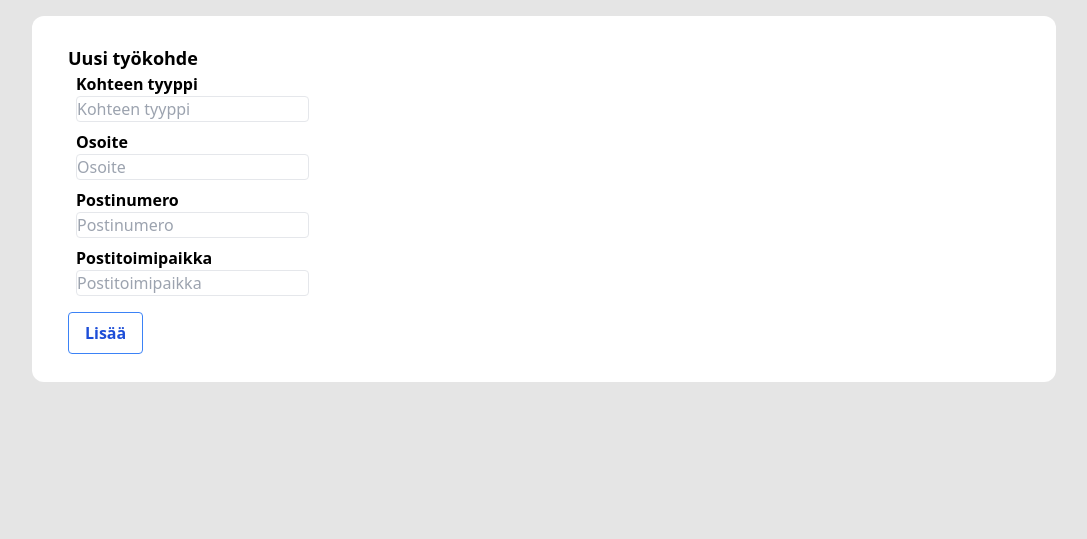
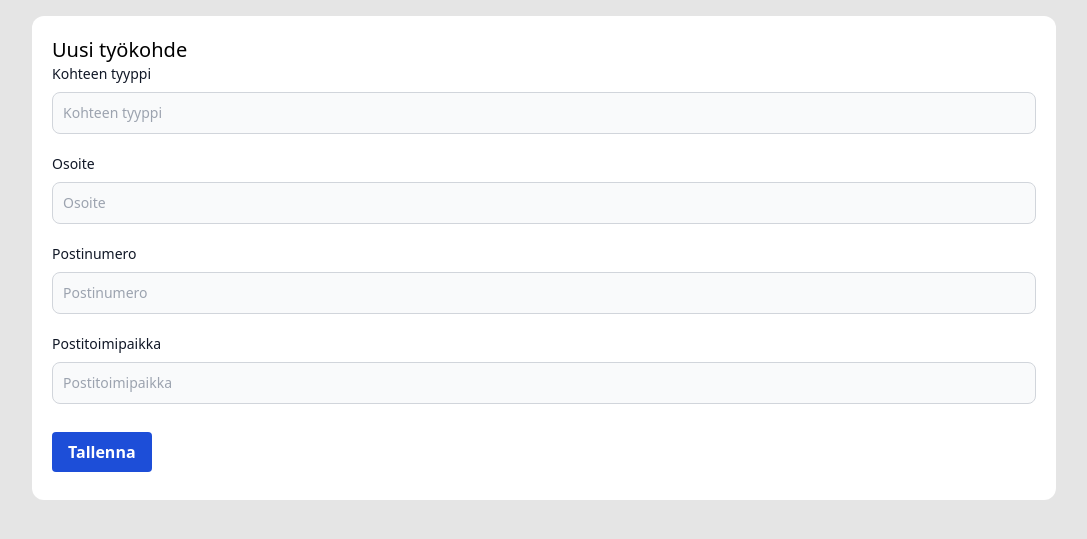
Before and after one commit to ahakkar/tiko, a Node server app: template src/views/tyokohteet/uusi.hbs in a window 1280 px wide. Shown: the part 68-607 px from the top of the page, without its empty margins (96-1183 px from the left). Run offline with Node 20, Linux system fonts and the light colour scheme; the template is opened without the code that fills it, so the values that code supplies are empty; some libraries are stand-ins or nearby versions.

Commit message:
Muuta uuden työkohteen lisääminen modaaliksi näkymäksi

```diff
--- a/src/controllers/tyokohteet.ts
+++ b/src/controllers/tyokohteet.ts
@@ -21,7 +21,9 @@
 }); */
 
 router.get('/form', (_req, res) => {
-  res.render('tyokohteet/uusi');
+  res.render('tyokohteet/uusi', {
+    layout: 'modal',
+  });
 });
 
 const fields: Field[] = [
--- a/src/views/tyokohteet/index.hbs
+++ b/src/views/tyokohteet/index.hbs
@@ -1,7 +1,7 @@
 <h1 class="font-medium text-3xl">Työkohteet</h1>
 
-<div id="form">
-  <button hx-get="/tyokohteet/form" hx-target="#form"
+<div id="uusi-tyokohde-form">
+  <button hx-get="/tyokohteet/form" hx-target="#modal-content"
     class="bg-transparent hover:bg-blue-500 text-blue-700 font-semibold hover:text-white py-2 px-4 border border-blue-500 hover:border-transparent rounded my-2">
     Uusi työkohde
   </button>
--- a/src/views/tyokohteet/uusi.hbs
+++ b/src/views/tyokohteet/uusi.hbs
@@ -1,28 +1,39 @@
-<!-- Tapahtuma 2 html -->
-<div>
-  <form id="uusi-kohde-form" hx-post="/tyokohteet" hx-target="#main-content"
-    class="my-2 ml-4">
-    <h2 class="text-lg font-semibold">Uusi työkohde</h2>
+<h2 class="font-medium text-xl">Uusi työkohde</h2>
 
-    <label class="block font-semibold ml-2" for="tyyppi">Kohteen tyyppi</label>
-    <input type="text" name="tyyppi" id="tyyppi" placeholder="Kohteen tyyppi"
-      class="border rounded appearance-none ml-2 mb-2">
+<form id="uusi-tyokohde-form" hx-post="/tyokohteet" hx-target="#main-content">
+  <div class="mb-5">
+    <label class="block font-medium text-gray-900 text-sm mb-2" for="tyyppi">Kohteen tyyppi</label>
+    <input type="text" name="tyyppi" id="tyyppi" placeholder="Kohteen tyyppi" required
+      class="bg-gray-50 border border-gray-300 text-gray-900 text-sm rounded-lg focus:ring-blue-500 focus:border-blue-500 block w-full p-2.5">
+  </div>
 
-    <label class="block font-semibold ml-2" for="osoite">Osoite</label>
+  <div class="mb-5">
+    <label class="block font-medium text-gray-900 text-sm mb-2" for="osoite">Osoite</label>
     <input type="text" name="osoite" id="osoite" placeholder="Osoite" required
-      class="border rounded appearance-none ml-2 mb-2">
+      class="bg-gray-50 border border-gray-300 text-gray-900 text-sm rounded-lg focus:ring-blue-500 focus:border-blue-500 block w-full p-2.5">
+  </div>
 
-    <label class="block font-semibold ml-2" for="postinumero">Postinumero</label>
+  <div class="mb-5">
+    <label class="block font-medium text-gray-900 text-sm mb-2" for="postinumero">Postinumero</label>
     <input type="text" name="postinumero" id="postinumero" placeholder="Postinumero" required
-      class="border rounded appearance-none ml-2 mb-2">
+      class="bg-gray-50 border border-gray-300 text-gray-900 text-sm rounded-lg focus:ring-blue-500 focus:border-blue-500 block w-full p-2.5">
+  </div>
 
-    <label class="block font-semibold ml-2" for="postitoimipaikka">Postitoimipaikka</label>
+  <div class="mb-5">
+    <label class="block font-medium text-gray-900 text-sm mb-2" for="postitoimipaikka">Postitoimipaikka</label>
     <input type="text" name="postitoimipaikka" id="postitoimipaikka" placeholder="Postitoimipaikka" required
-      class="border rounded appearance-none ml-2 mb-2">
+      class="bg-gray-50 border border-gray-300 text-gray-900 text-sm rounded-lg focus:ring-blue-500 focus:border-blue-500 block w-full p-2.5">
+  </div>
 
+  <div class="flex items-center">
     <button type="submit"
-      class="block bg-transparent hover:bg-blue-500 text-blue-700 font-semibold hover:text-white py-2 px-4 border border-blue-500 hover:border-transparent rounded my-2">
-      Lisää
+      class="px-4 py-2 my-2 font-semibold text-white bg-blue-700 rounded hover:bg-blue-800 focus:ring-4 focus:ring-blue-300 focus:outline-none">
+      Tallenna
     </button>
-  </form>
-</div>
+    <div class="p-1"></div>
+    <button hx-get="/tyhja" hx-target="#modal-content"
+      class="px-4 py-2 my-2 font-semibold bg-transparent rounded hover:text-white hover:border-transparent text-white bg-red-600 hover:bg-red-800 focus:ring-4 focus:outline-none focus:ring-red-300 ">
+      Peruuta
+    </button>
+  </div>
+</form>
```
